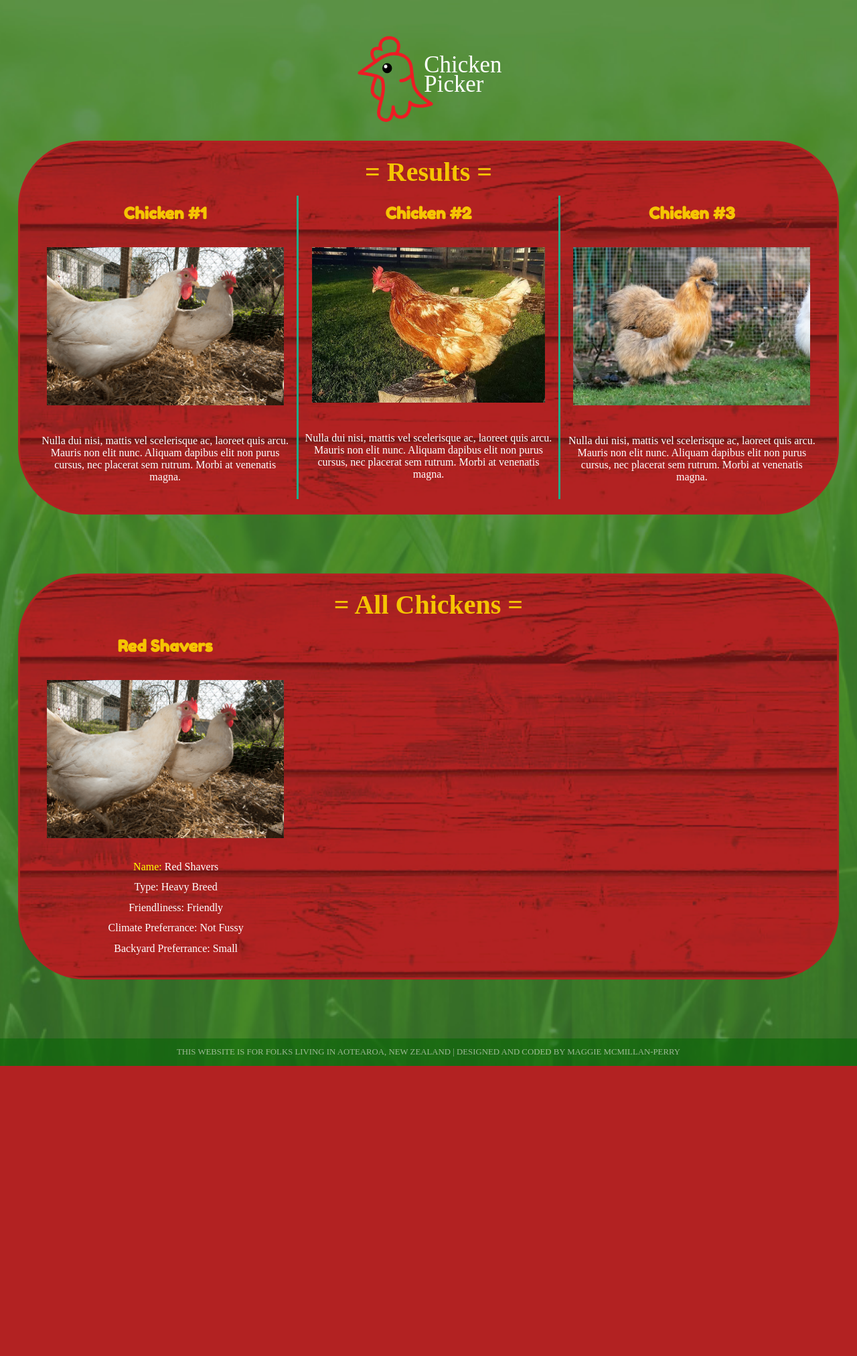
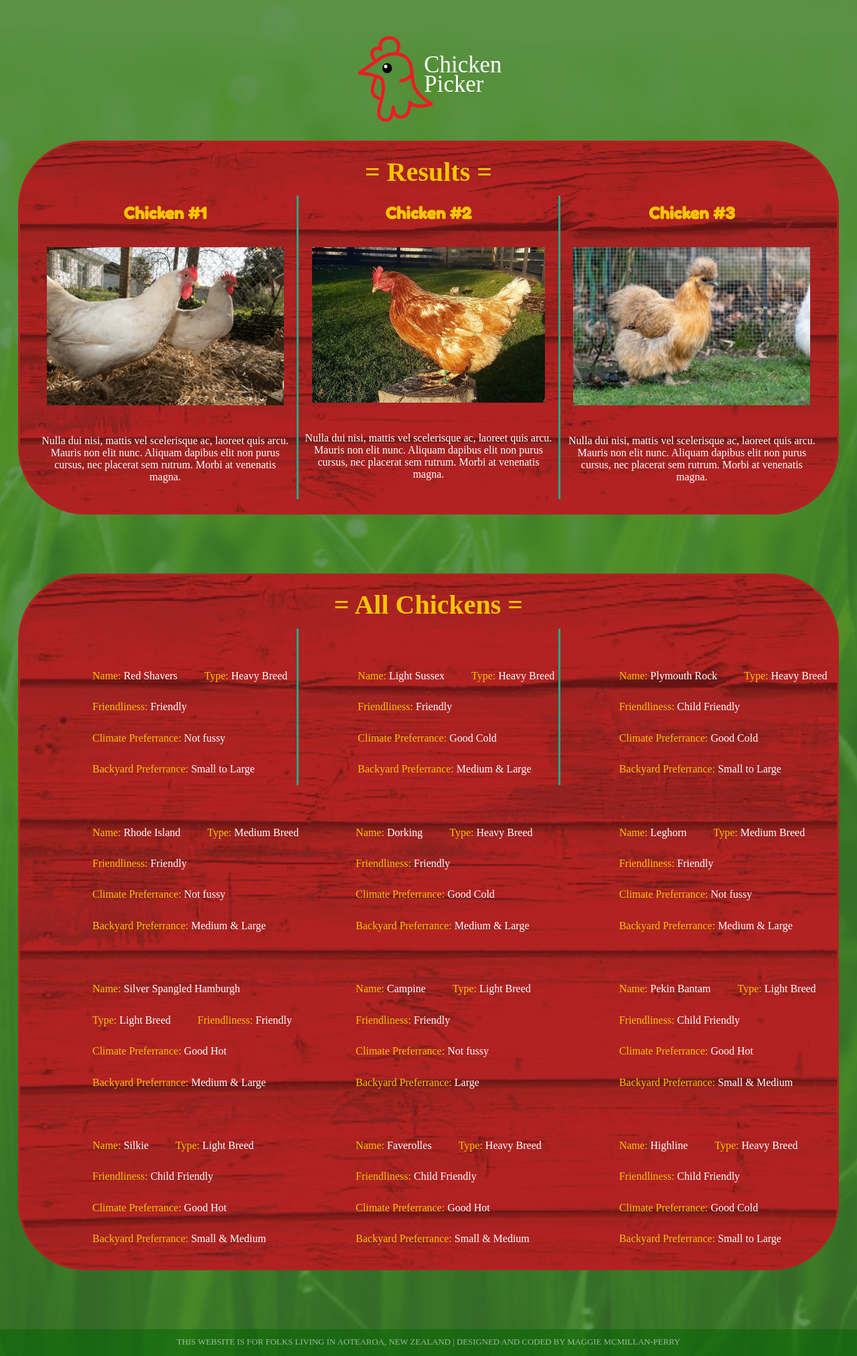
Before and after one commit to maggie-mp/212-chickens-v2, a Flask app: page /results in a window 1280 px wide. Shown: the whole page at 67% size. Before the commit the page ends 1591 px from the top, so only its background shows below. Run offline with Flask 2, Linux system fonts and the light colour scheme; data comes from the database, SQL or seed files in the repository; both versions use the stored data as it was after the commit; some web fonts are replaced.

Commit message:
fixed database layout on website!

```diff
--- a/run.py
+++ b/run.py
@@ -5,9 +5,9 @@
 
 MENUDB = 'chickens.db'
 
-chickens = [
-['Red Shavers','Heavy Breed','All Year Round', 'Friendly', 'Not Fussy', 'Small'],
-]
+#chickens = [
+#['Red Shavers','Heavy Breed','All Year Round', 'Friendly', 'Not Fussy', 'Small'],
+#]
 
 questionss = [
  ['Question 1:', 'How often do you want your chickens to lay?'],
@@ -43,9 +43,10 @@
     db = sqlite3.connect(MENUDB)
     print(db)
 
+    chickens = []
     cur = db.execute('SELECT chicken,mass,egg,friendly,climate,backyard FROM chickens')
     for row in cur:
-        print(row)
+        chickens.append(list(row))
     db.close()
 
     return render_template('results.html',
--- a/static/screen.css
+++ b/static/screen.css
@@ -95,12 +95,6 @@
   padding: 1em;
 }
 
-#menu li {
-  list-style: none;
-  color: white;
-  line-height: 90%;
-  align-content: left;
-}
 
 /*
 
@@ -171,14 +165,22 @@
 
 /* descendant selectors */
 
+#menu li {
+  list-style: none;
+  color: white;
+  line-height: 90%;
+  width: 90%;
+  padding: 3em;
+}
+
 #menu div {
   grid-column: span 3;
   margin: 0 1em;
 }
 
 #menu div:nth-child(3) {
-  border-bottom: 3px solid #2A8;
-  border-top: 3px solid #2A8;
+  border-bottom: 3px solid goldenrod;
+  border-top: 3px solid goldenrod;
 }
 
 #menu h1 {
@@ -192,17 +194,13 @@
   text-align: center;
 }
 
-#menu ol,
+
 #menu ul {
-  padding-left: 2em;
+  float: left;
 }
 
-#menu li {
-  margin-top: 0.4em;
-  width: 100%;
-}
 
-#menu .price {
+/*#menu .price {
   float: right;
   padding-right: 1em;
 }
--- a/templates/results.html
+++ b/templates/results.html
@@ -12,7 +12,7 @@
           <br>
 
 
-  <!--questions layout-->
+  <!--results layout-->
 
 
       <div id="menu">
@@ -40,25 +40,26 @@
 
     </div>
 
+     <!--all the other chickens layout-->
+
 
     <div id="menu">
       <h1>= All Chickens = </h1>
+ {% for chicken in chickens %}
+      <div>
+          <!--<img src="{{ url_for('static', filename='leghorn.png') }}"/>-->
 
-      <div>
-        <h2>Red Shavers</h2>
-          <img src="{{ url_for('static', filename='leghorn.png') }}"/>
-          {% for chicken in chickens %}
-          <li class="attributes">
-            <ul><span style="color: yellow;">Name:</span> {{ chicken[0] }} </ul>
-            <ul>Type: {{chicken[1]}}</ul>
-            <ul>Friendliness: {{chicken[3]}}</ul>
-            <ul>Climate Preferrance: {{chicken[4]}}</ul>
-            <ul>Backyard Preferrance: {{chicken[5]}}</ul>
+          <li>
+            <ul><span style="color: #F5C403;">Name:</span> {{ chicken[0] }}</ul>
+            <ul><span style="color: #F5C403;">Type:</span> {{chicken[1]}}</ul>
+            <ul><span style="color: #F5C403;">Friendliness:</span> {{chicken[3]}}</ul>
+            <ul><span style="color: #F5C403;">Climate Preferrance:</span> {{chicken[4]}}</ul>
+            <ul><span style="color: #F5C403;">Backyard Preferrance:</span> {{chicken[5]}}</ul>
           </li>
-          {% endfor %}
+
      </div>
 
-
+    {% endfor %}
 
     </div>
 {% endblock %}
```
Also changed, not shown: templates/questions.html (+0 -28 lines), chickens.db.
